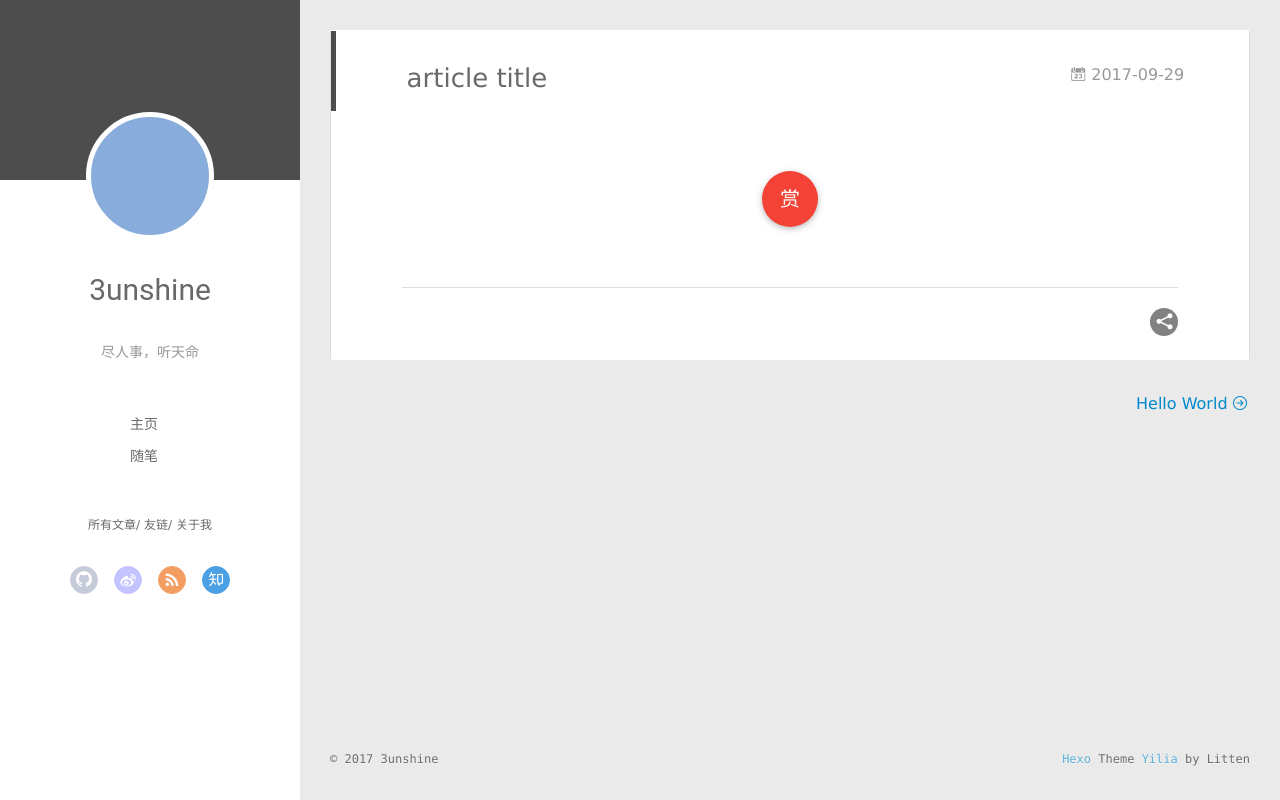
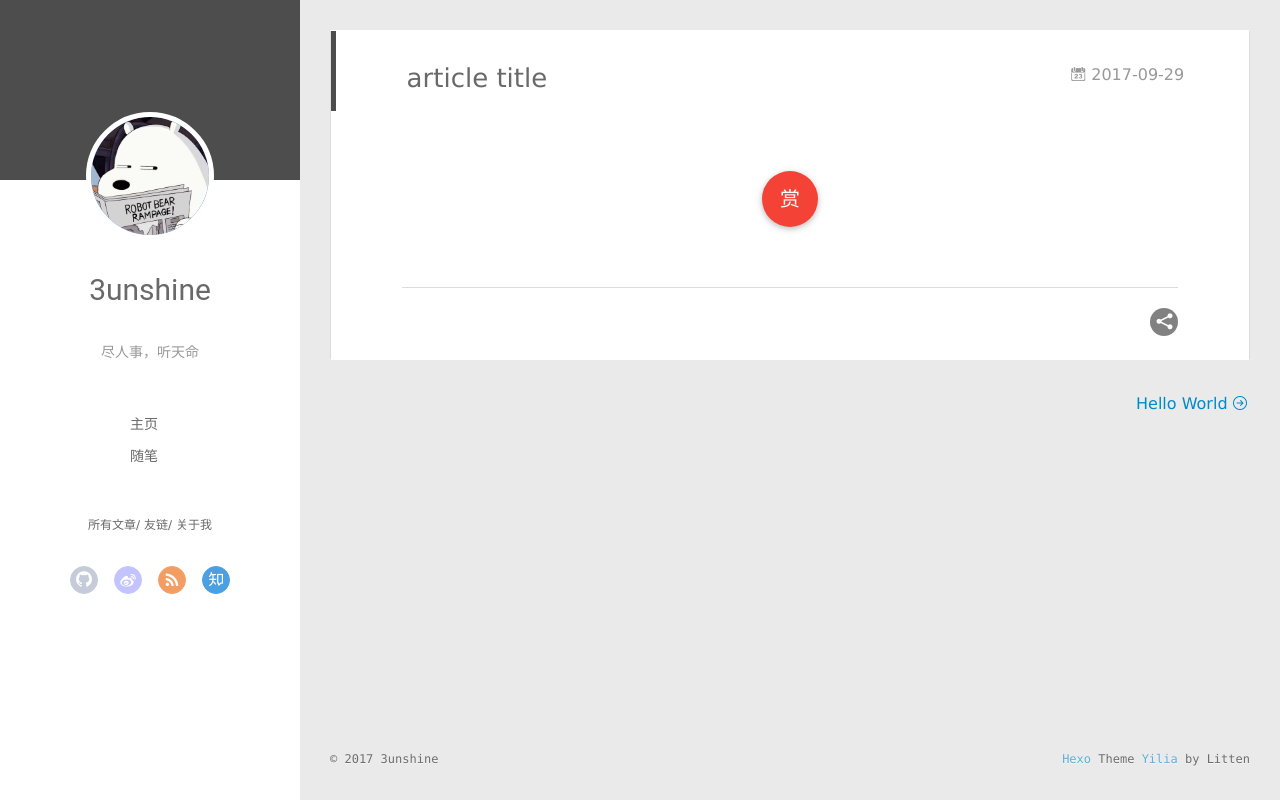
Before and after one commit to 3unshine/3unshine.github.io, a plain HTML site: page 2017/09/29/article-title/index.html in a window 1280 px wide. Drawn offline with Linux system fonts and the light colour scheme.

Commit message:
Site updated: 2017-09-30 15:52:55

```diff
--- a/2017/09/29/article-title/index.html
+++ b/2017/09/29/article-title/index.html
@@ -47,7 +47,7 @@
 <div class="intrude-less">
 	<header id="header" class="inner">
 		<a href="" class="profilepic">
-			<img src="" class="js-avatar">
+			<img src="/img/head_image.jpg" class="js-avatar">
 		</a>
 		<hgroup>
 		  <h1 class="header-author"><a href="">3unshine</a></h1>
@@ -107,7 +107,7 @@
 	<div class="intrude-less">
 		<header id="header" class="inner">
 			<div class="profilepic">
-				<img src="" class="js-avatar">
+				<img src="/img/head_image.jpg" class="js-avatar">
 			</div>
 			<hgroup>
 			  <h1 class="header-author js-header-author">3unshine</h1>
```
Also changed, not shown: 2017/09/29/hello-world/index.html (+2 -2 lines), archives/2017/09/index.html (+2 -2 lines), archives/2017/index.html (+2 -2 lines), archives/index.html (+2 -2 lines), index.html (+2 -2 lines), img/head_image.jpg (added).
